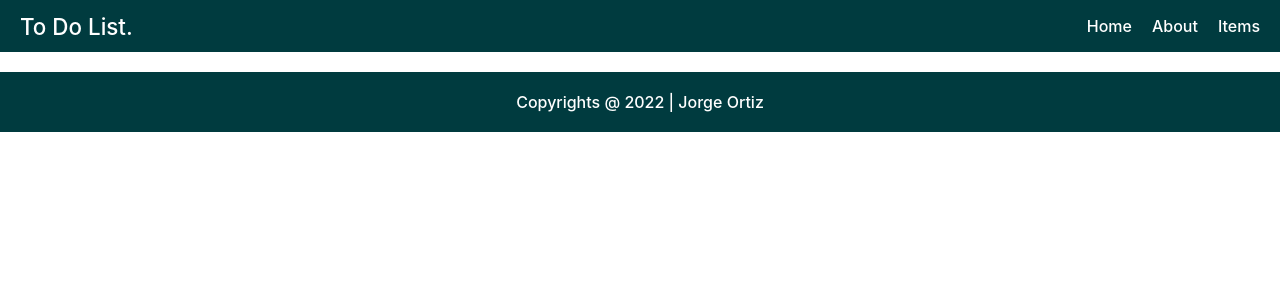
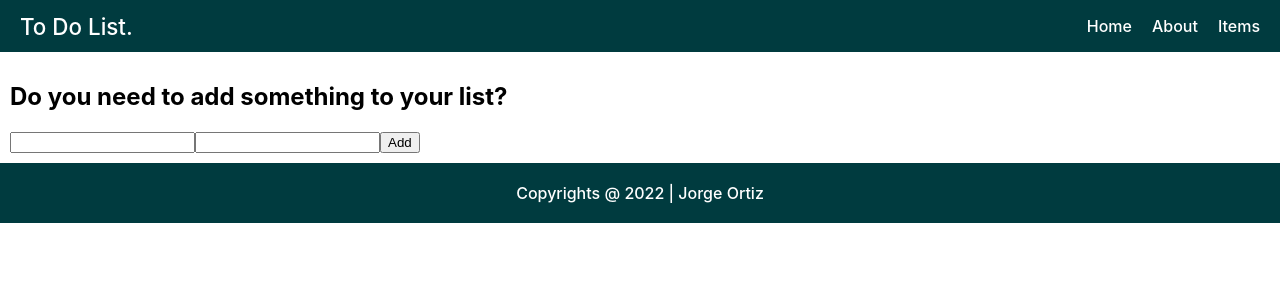
Before and after one commit to Jorge-Ortiz-M/To-Do-List-React, a React (Create React App) app: page / in a window 1280 px wide. Shown: the top 300 px of the page. Built offline with nearby package versions, Linux system fonts and the light colour scheme.

Commit message:
To Do List Finished.

```diff
--- a/package.json
+++ b/package.json
@@ -3,6 +3,9 @@
   "version": "0.1.0",
   "private": true,
   "dependencies": {
+    "@fortawesome/fontawesome-svg-core": "^6.1.1",
+    "@fortawesome/free-solid-svg-icons": "^6.1.1",
+    "@fortawesome/react-fontawesome": "^0.1.18",
     "@testing-library/jest-dom": "^5.16.4",
     "@testing-library/react": "^13.2.0",
     "@testing-library/user-event": "^13.5.0",
--- a/public/index.html
+++ b/public/index.html
@@ -9,6 +9,7 @@
       name="description"
       content="Web site created using create-react-app"
     />
+    <link rel="stylesheet" href="https://use.fontawesome.com/releases/v5.15.4/css/all.css" integrity="sha384-DyZ88mC6Up2uqS4h/KRgHuoeGwBcD4Ng9SiP4dIRy0EXTlnuz47vAwmeGwVChigm" crossorigin="anonymous">
     <link rel="apple-touch-icon" href="%PUBLIC_URL%/logo192.png" />
     <!--
       manifest.json provides metadata used when your web app is installed on a
--- a/src/App.js
+++ b/src/App.js
@@ -1,13 +1,33 @@
-
+import { useState } from "react";
 import Header from "./components/Header";
 import Footer from "./components/Footer";
+import Form from "./components/Form";
+import List from './components/List';
 
 function App(){
+
+  const [notes, updateList] = useState([]);
+
+    function saveToList(note){
+      updateList(prevValue => {
+      return [...prevValue, note];
+      })
+    }
+
+    function deleteNoteFromList(id){
+      updateList(prevValue => {
+        return notes.filter((note, index) => {
+          return index !== id
+        });
+      });
+    }
+
   return(
     <main>
       <Header />
       <section>
-
+        <Form saveToList={saveToList} />
+        <List notes={notes} deleteNoteFromList={deleteNoteFromList} />
       </section>
       <Footer />
     </main>
--- a/src/components/Form.jsx
+++ b/src/components/Form.jsx
@@ -0,0 +1,33 @@
+import {useState} from 'react';
+
+function Form(props){
+
+    const [note, setNote] = useState({title: '', description: ''});
+    const {title, description} = note;
+
+    function updateNote(e){
+        const {name, value} = e.target;
+        setNote(prevValue => {
+            return {
+                ...prevValue,
+                [name]: value
+            }
+        });
+    }
+
+    return (
+        <div className='form-section'>
+            <h2>Do you need to add something to your list?</h2>
+            <div>
+                <input name='title' type="text" onChange={updateNote} value={title} />
+                <input name='description' type="text" onChange={updateNote} value={description} />
+                <button type='submit' onClick={() => {
+                    props.saveToList(note);
+                    setNote({title: '', description:''})
+                }} >Add</button>
+            </div>
+        </div>
+    );
+}
+
+export default Form;
--- /dev/null
+++ b/src/components/List.jsx
@@ -0,0 +1,23 @@
+import Note from "./Note";
+
+function List(props){
+
+    function deleteNote(id){
+        let answer = window.confirm("Are you sure you want to delete this Note?");
+        answer ? props.deleteNoteFromList(id) : console.log(false);
+    }
+
+    return (
+        <div className="list-section">
+            {
+                props.notes.map((note, index) => {
+                    return (
+                        <Note id={index} key={index} note={note} deleteNote={deleteNote} />
+                    );
+                })
+            }
+        </div>
+    );
+}
+
+export default List;
--- /dev/null
+++ b/src/components/Note.jsx
@@ -0,0 +1,23 @@
+
+function Note(props){
+
+    const { title, description } = props.note;
+
+    return(
+        <div>
+            <p>
+                <strong>Title:</strong> {title} <br />
+                <strong>Description:</strong> {description}
+            </p>
+            <div>
+                <button type="submit" onClick={() => {
+                    props.deleteNote(props.id);
+                    }}>
+                        Delete.</button>
+            </div>
+        </div>
+
+    );
+}
+
+export default Note;
```
Also changed, not shown: 1 other file (tests, documents, lock files or other folders).
